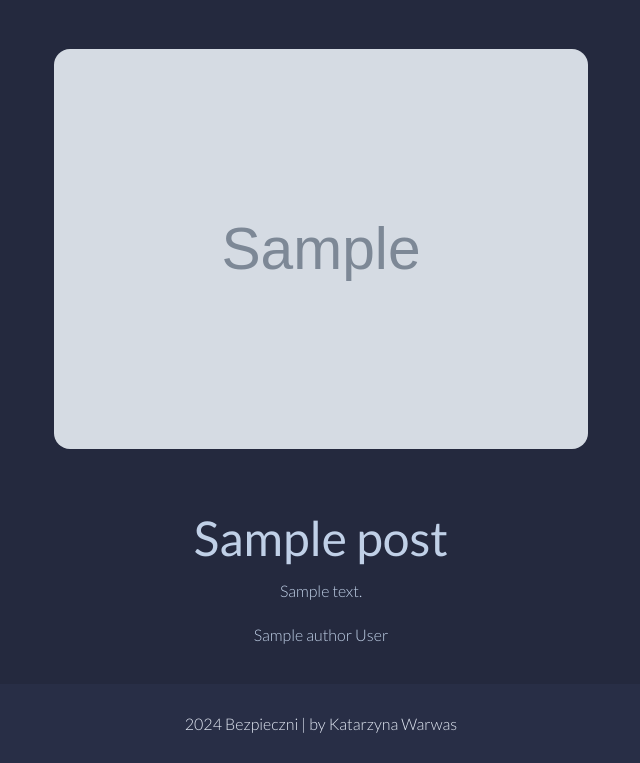
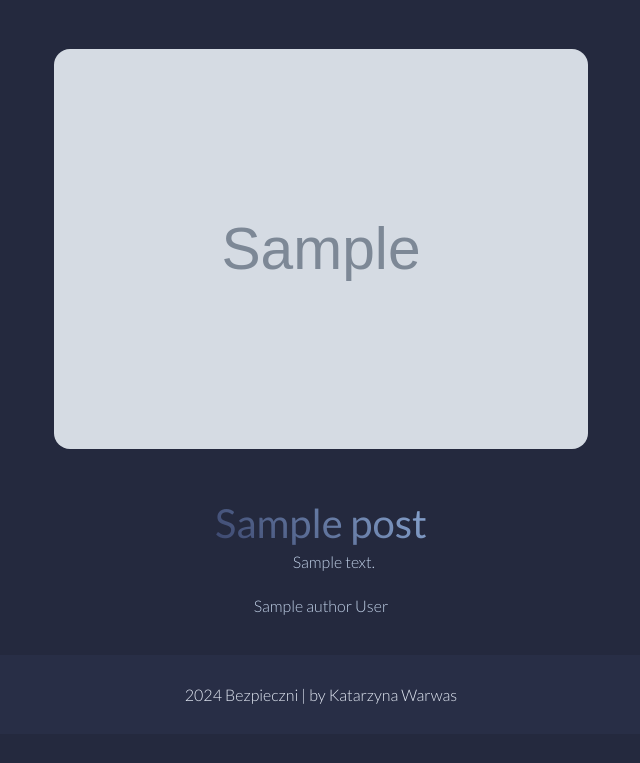
Before and after one commit to katwarwas/bezpieczni-app, a Python web app: template templates/subpages/actual_news.html in a window 1280 px wide. Shown: the part 81-844 px from the top of the page, without its empty margins (319-959 px from the left). After the commit the page ends 785 px from the top, so only its background shows below. Run offline with Jinja, Linux system fonts and the light colour scheme; the template is opened without the code that fills it: most values are stand-ins (such as "Sample title", 1, 10 or a date in 2020); grey boxes marked "Sample" are stand-in pictures; some libraries are stand-ins or nearby versions.

Commit message:
actual news css

```diff
--- a/static/css/actual_news.css
+++ b/static/css/actual_news.css
@@ -2,8 +2,8 @@
   display: flex;
   flex-direction: column;
   align-items: center;
-  margin-left: 20%;
-  margin-right: 20%;
+  margin-left: 10%;
+  margin-right: 10%;
 }
 
 .actual-news-content img {
@@ -18,7 +18,8 @@
   font-family: "Lato", sans-serif;
   font-weight: 300;
   font-style: normal;
-  text-align: justify;
+  text-align: center;
+  text-indent: 2vw;
   font-size: clamp(16px, 1.2vw, 24px);
   margin: 5px;
   margin-bottom: 20px;
@@ -35,7 +36,18 @@
   font-weight: 400;
   font-style: normal;
   text-align: left;
-  font-size: clamp(20px, 2vw, 38px);
+  font-size: 20px;
+  margin: 10px;
+}
+
+.actual-news-content h2 {
+  color: #d0dced;
+  text-decoration: none;
+  font-family: "Lato", sans-serif;
+  font-weight: 400;
+  font-style: normal;
+  text-align: left;
+  font-size: 28px;
   margin: 10px;
 }
 
@@ -54,14 +66,7 @@
 }
 
 .actual-news-title {
-  color: #e4eaf5;
-  text-decoration: none;
-  font-family: "Lato", sans-serif;
-  font-weight: 400;
-  font-style: normal;
-  text-align: center;
-  font-size: clamp(32px, 4vw, 48px);
-  margin: 10px;
+  font-size: 40px;
 }
 
 @media (max-width: 53rem) {
@@ -85,6 +90,9 @@
   }
   .actual-news-content h3 {
     font-size: 20px;
+  }
+  .actual-news-title {
+    font-size: 32px;
   }
 }
 
--- a/templates/subpages/actual_news.html
+++ b/templates/subpages/actual_news.html
@@ -1,12 +1,12 @@
 {% extends "base.html" %} {% block content %}
 <div class="actual-news-content">
   <img src="{{ post.img_url }}" alt="Photo-{{ post.id }}" />
-      <h2
+  <h1
     class="actual-news-title"
     style="text-align: center; color: rgb(192, 208, 231)"
   >
     {{ post.title }}
-      </h3>
+  </h1>
   <p style="color: rgb(192, 208, 231); margin-left: 5%; margin-right: 5%">
     {{ post.content }}
   </p>
```
Lines whose indentation alone changed are shown as unchanged.
